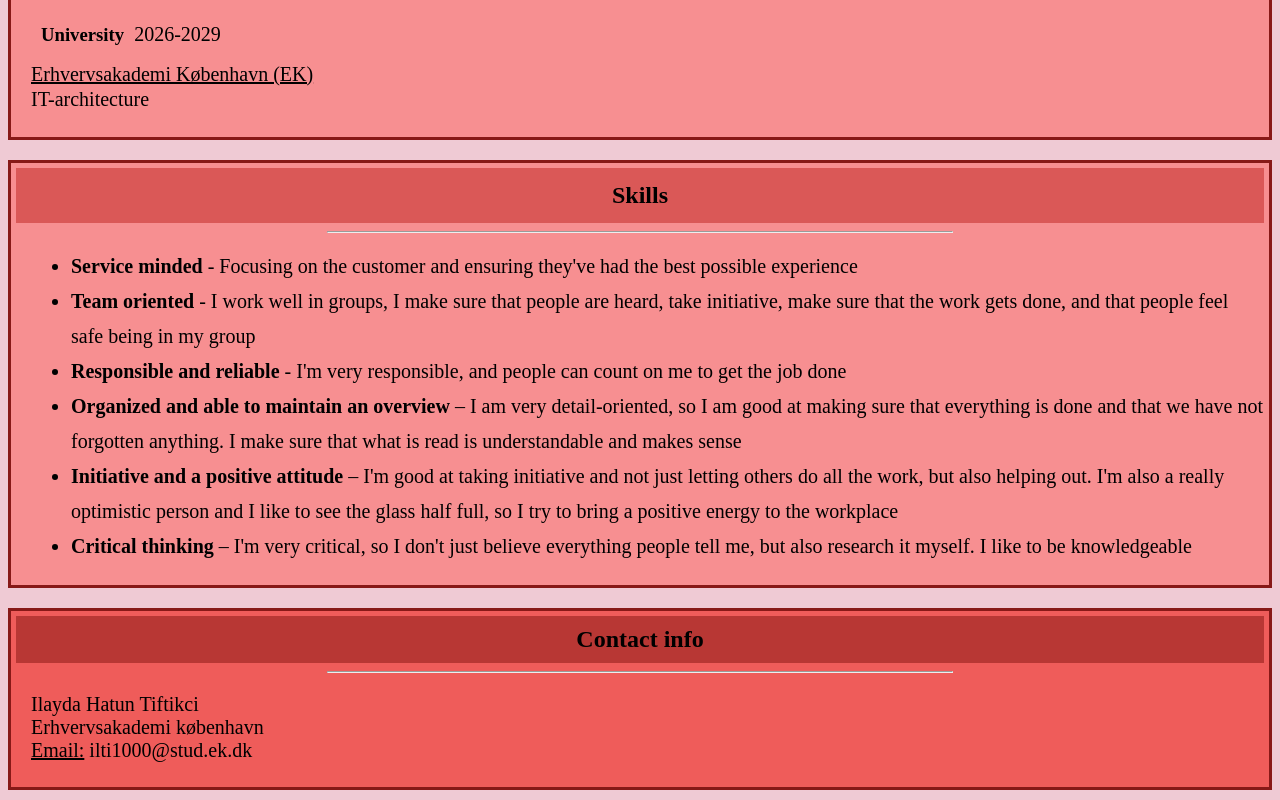
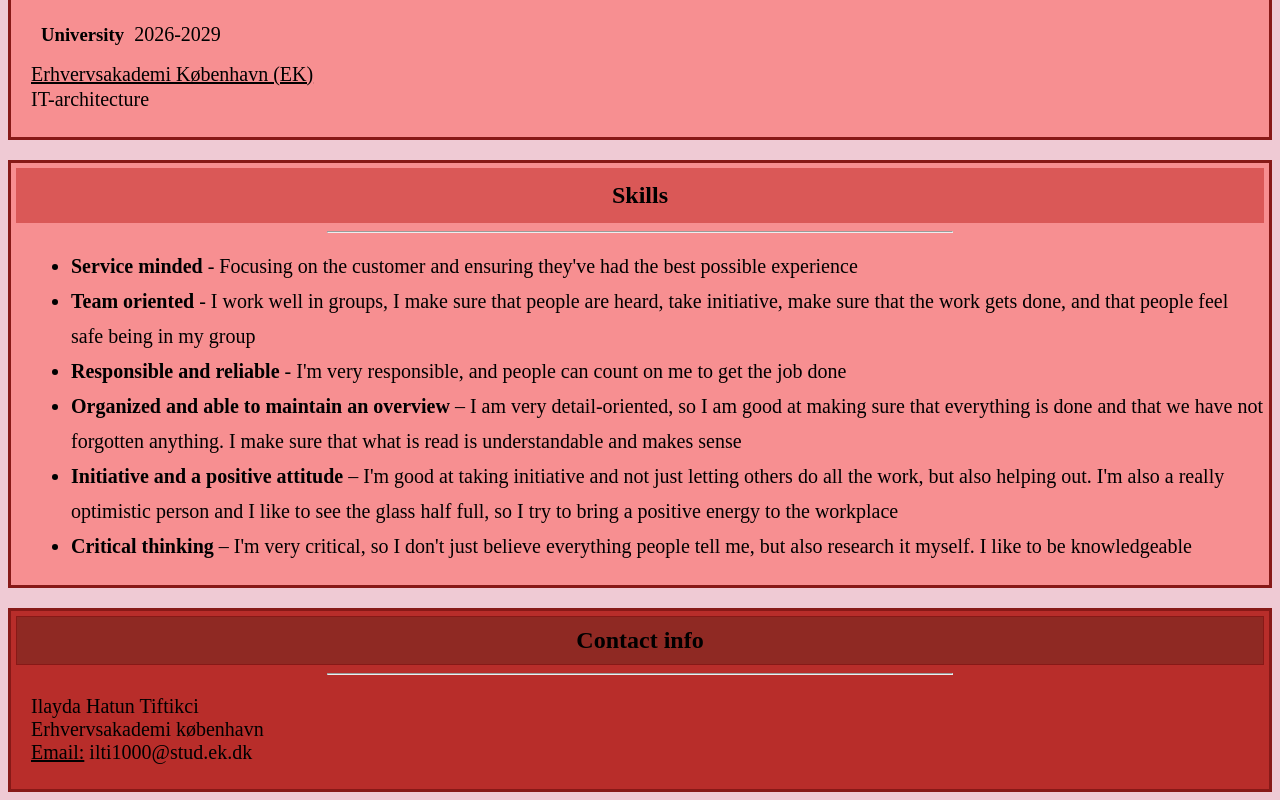
Before and after one commit to Ilayda0055/portfolio, a plain HTML site: page index.html in a window 1280 px wide. Shown: the part 1073-1873 px from the top of the page. Drawn offline with Linux system fonts and the light colour scheme.

Commit message:
footers farve

```diff
--- a/main.css
+++ b/main.css
@@ -131,16 +131,17 @@ nav a:hover{
 }
 
 footer{
-    background-color: #ef5c5a;
+    background-color: #b82d2a;
     padding: 5px;
     margin-top: 20px;
     border: 3px solid #871917;
 }
 footer h2 {
     text-align: center;
-    background-color: #b83734;
+    background-color: #8f2923;
     padding: 10px;
     margin: 0px;
+    border: 1px solid #871917;
 }
 footer p{
     padding-left: 15px;
```
